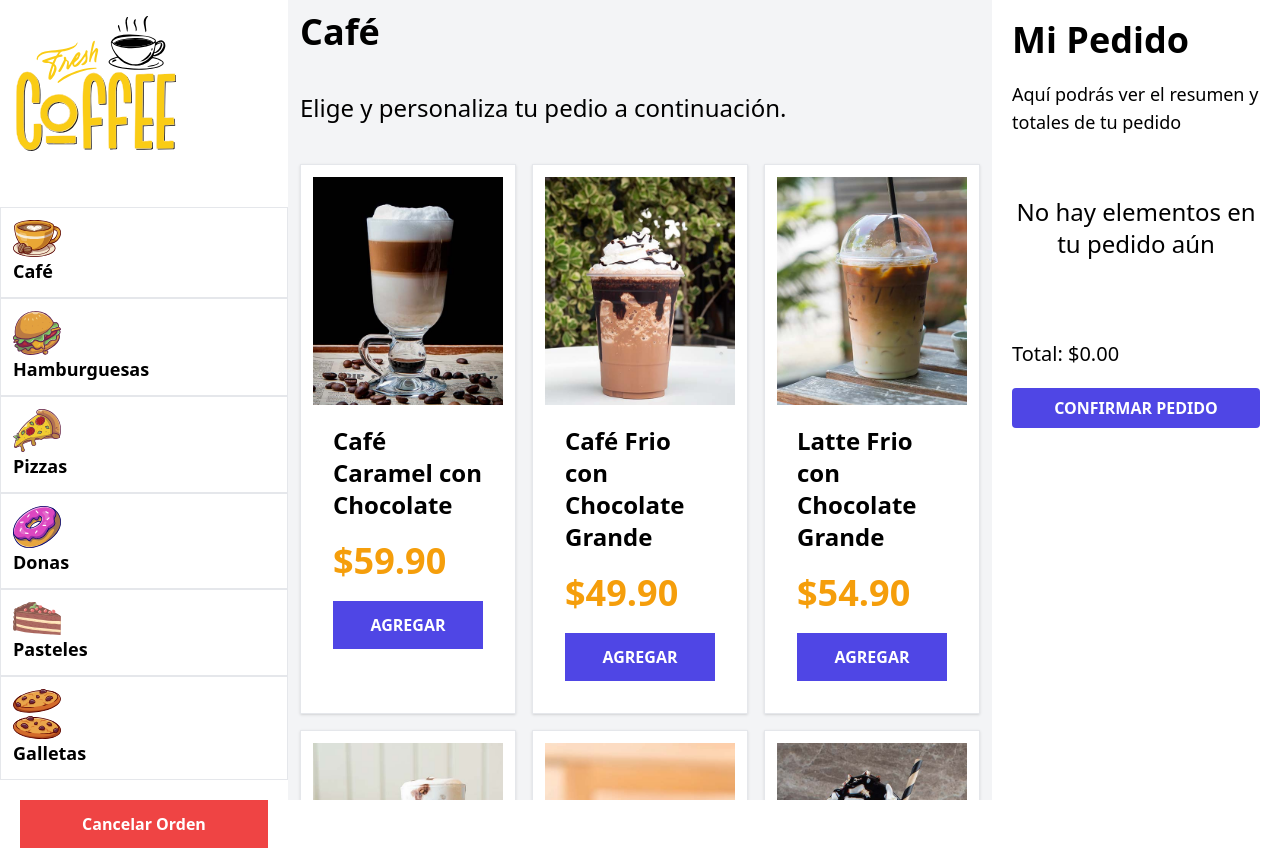
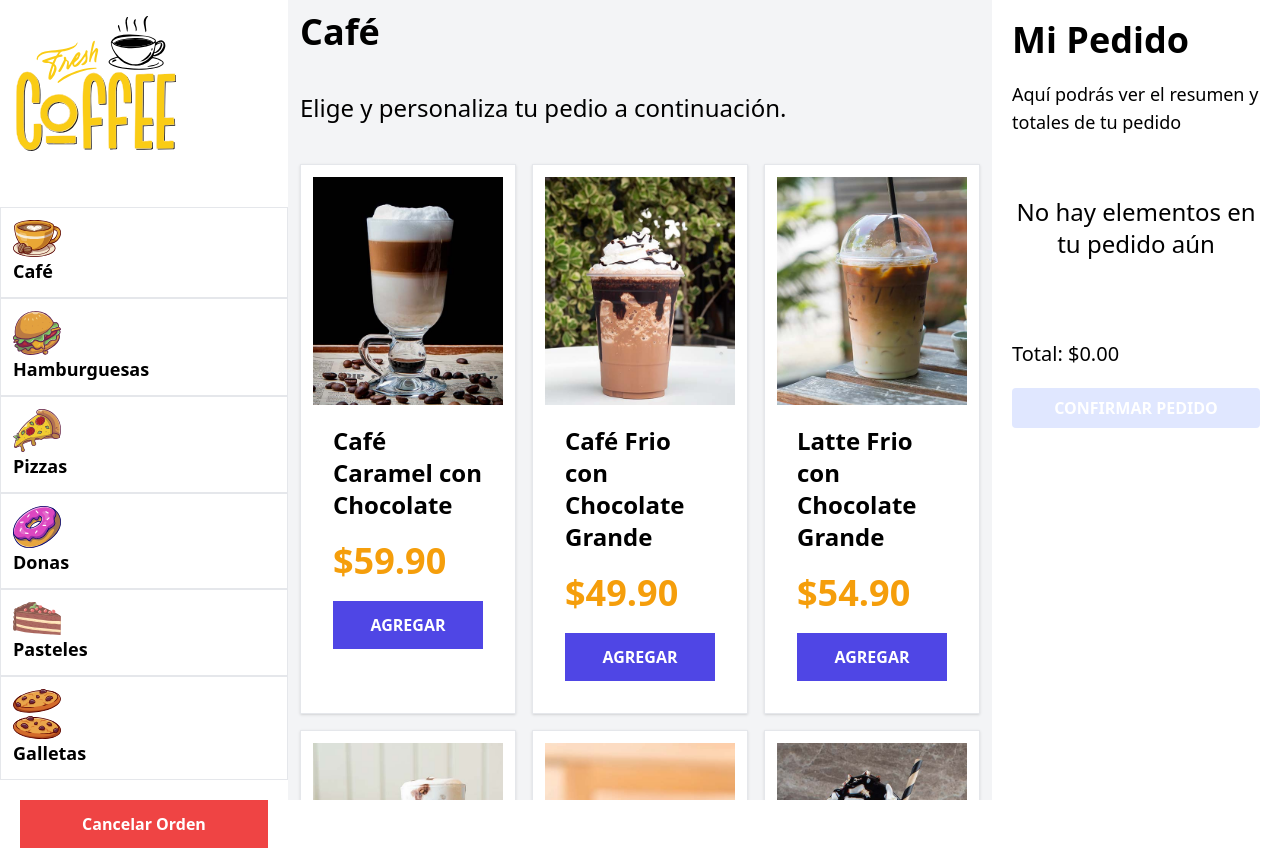
Before and after one commit to rjruiz-dev/react-quiosco, a React (Vite) app: page / in a window 1280 px wide. Built offline with nearby package versions, Linux system fonts and the light colour scheme.

Commit message:
Deshabilitar el boton de realizar pedido si el pedido esta vacio

```diff
--- a/src/components/Resumen.jsx
+++ b/src/components/Resumen.jsx
@@ -4,6 +4,10 @@
 
 export default function Resumen() {
     const {pedido, total} = useQuiosco();
+
+    const comprobarPedido = () => pedido.length === 0;
+    console.log(comprobarPedido())
+
     return (
         <aside className="w-72 h-screen overflow-y-scroll p-5">
             <h1 className="text-4xl font-black">
@@ -37,8 +41,10 @@
                 <div className="mt-5">
                     <input
                         type="submit"
-                        className="bg-indigo-600 hover:bg-indigo-800 px-5 py-2 rounded uppercase font-bold text-white w-full cursor-pointer"
+                        className={`${comprobarPedido() ? 'bg-indigo-100' : 'bg-indigo-600 hover:bg-indigo-800'}
+                        px-5 py-2 rounded uppercase font-bold text-white w-full cursor-pointer`}
                         value="Confirmar Pedido"
+                        disabled = {comprobarPedido()} // si retorna true deshabilita el boton
                     />
                 </div>
             </form>
```
